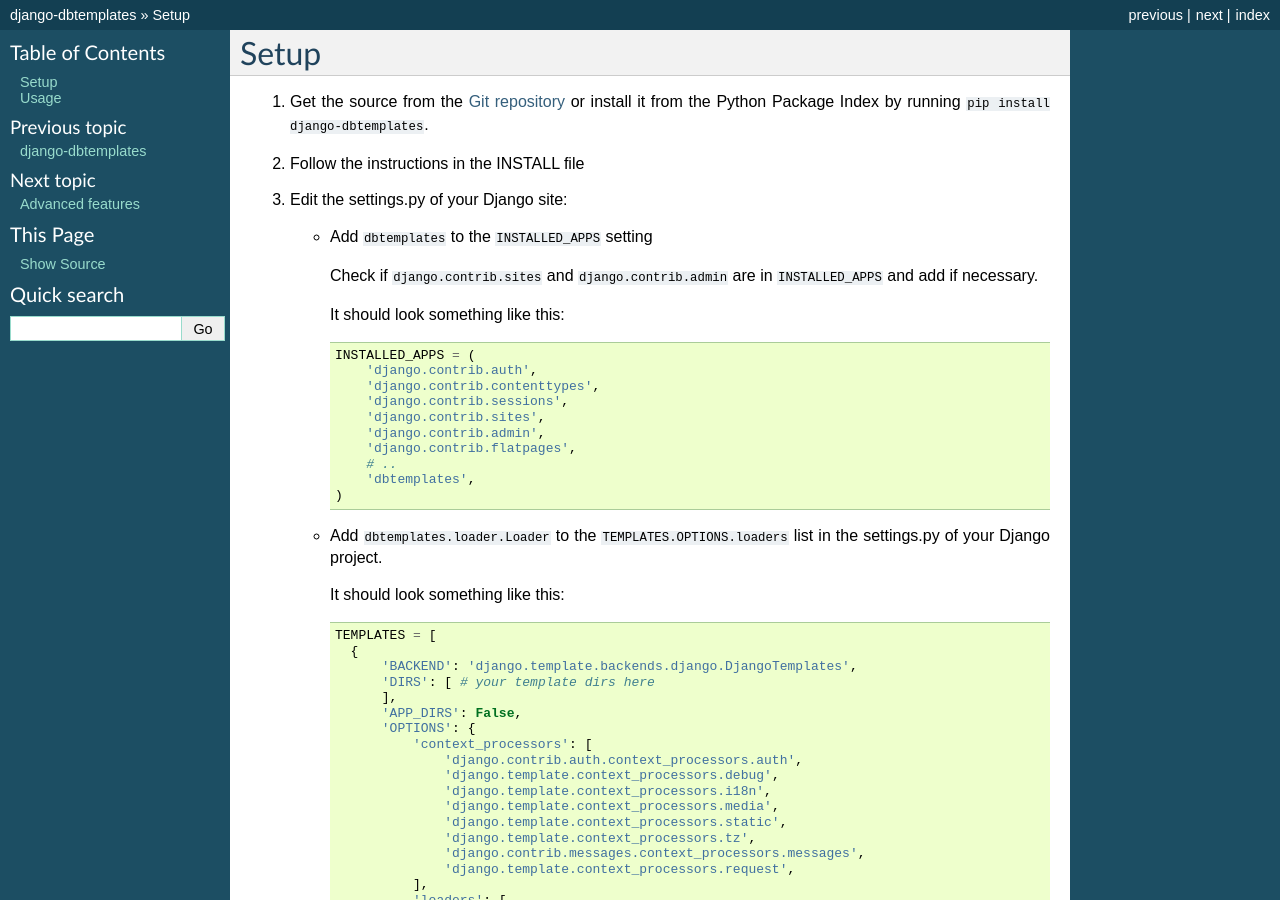
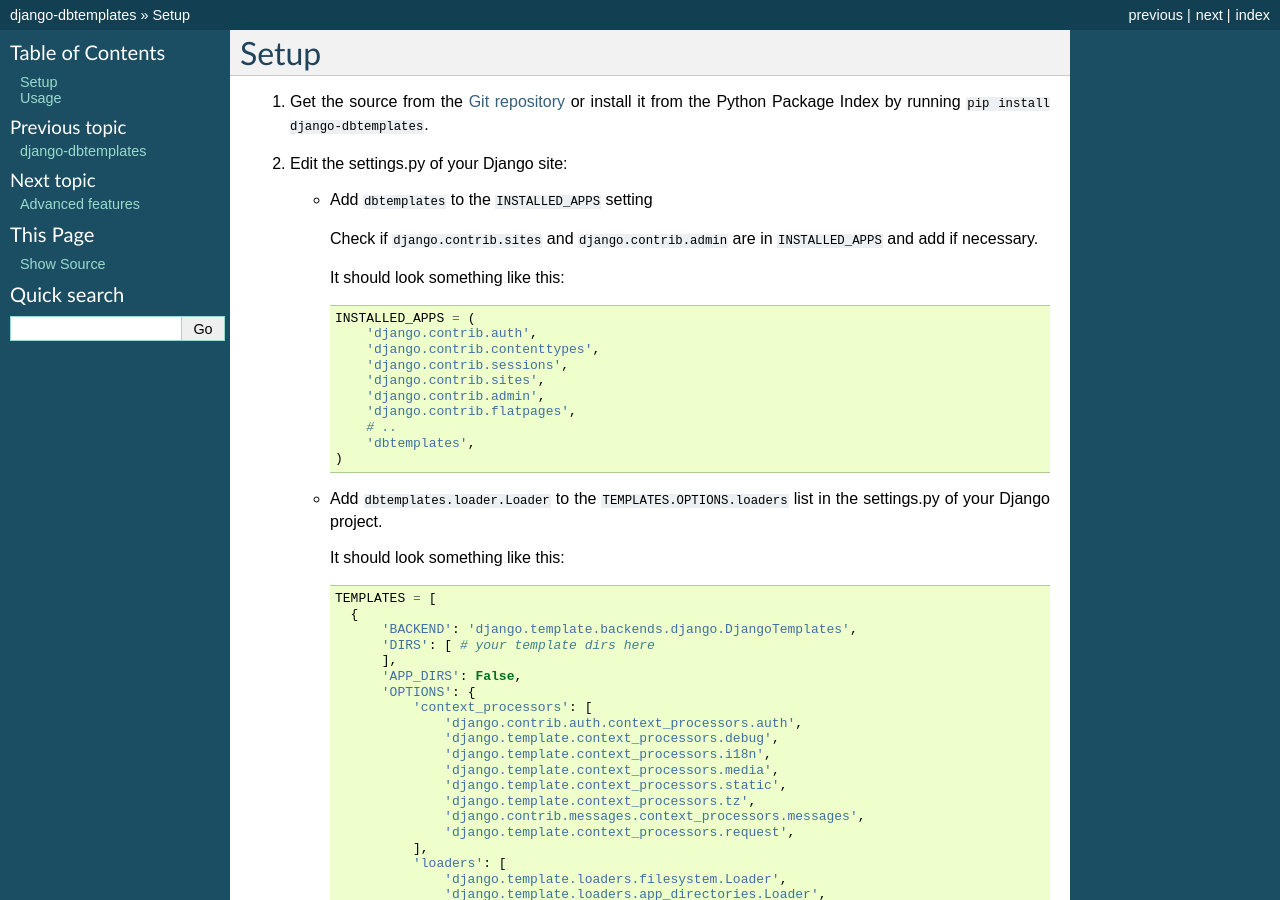
Before and after one commit to jazzband/django-dbtemplates, a Sphinx documentation site: the page built from docs/overview.txt, in a window 1280 px wide and 900 px high. Built offline with Sphinx 7.4.7, drawn with Linux system fonts in a browser that asks for light colours.

Commit message:
There is no `INSTALL` file. (#128)
removed "Follow the instructions in the INSTALL file", since there is no INSTALL file.

Co-authored-by: blag <blag@users.noreply.github.com>

```diff
--- a/docs/overview.txt
+++ b/docs/overview.txt
@@ -3,8 +3,7 @@
 
 1. Get the source from the `Git repository`_ or install it from the
    Python Package Index by running ``pip install django-dbtemplates``.
-2. Follow the instructions in the INSTALL file
-3. Edit the settings.py of your Django site:
+2. Edit the settings.py of your Django site:
 
    * Add ``dbtemplates`` to the ``INSTALLED_APPS`` setting
 
```
Also changed, not shown: other parts of docs/overview.txt (+2 -2 lines).
